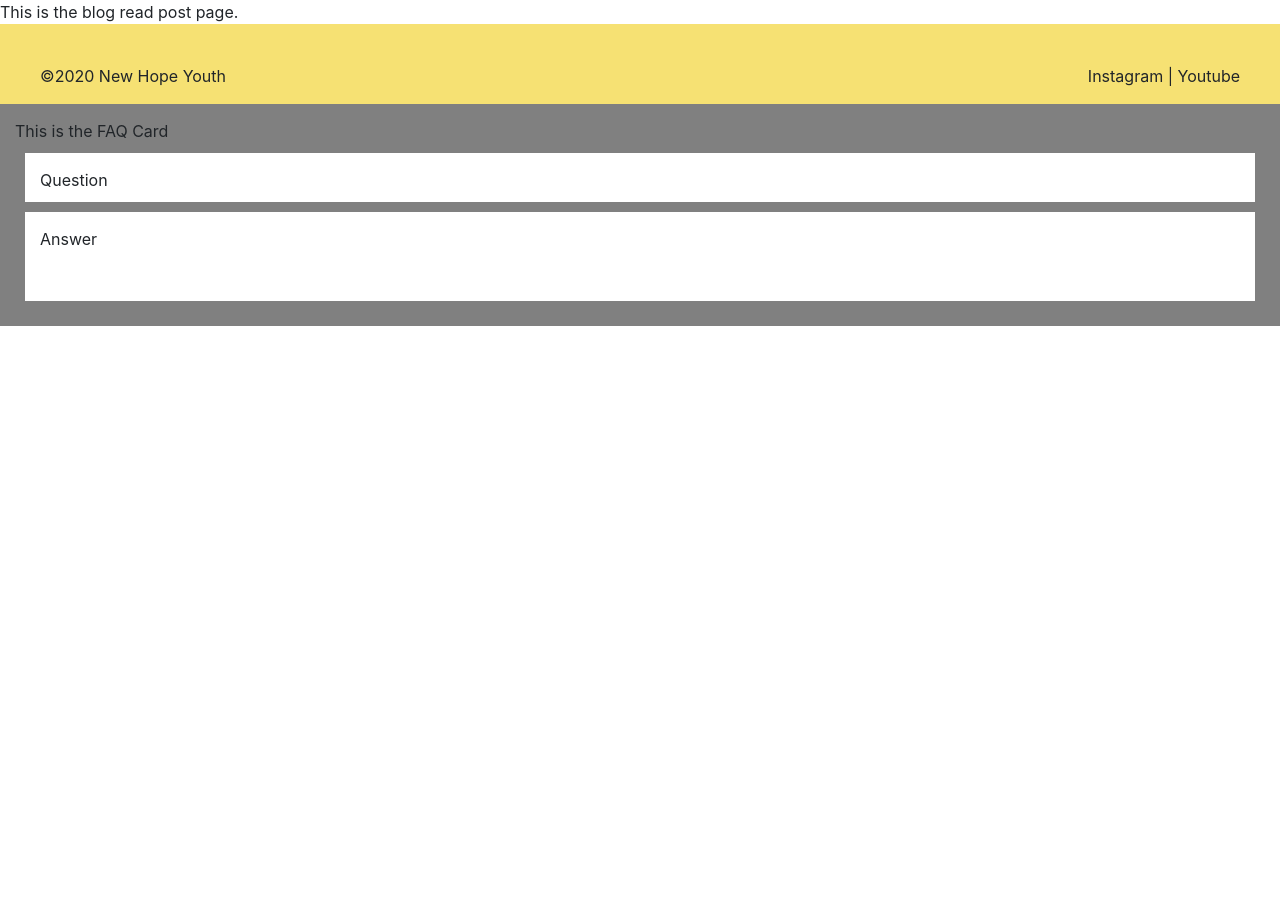
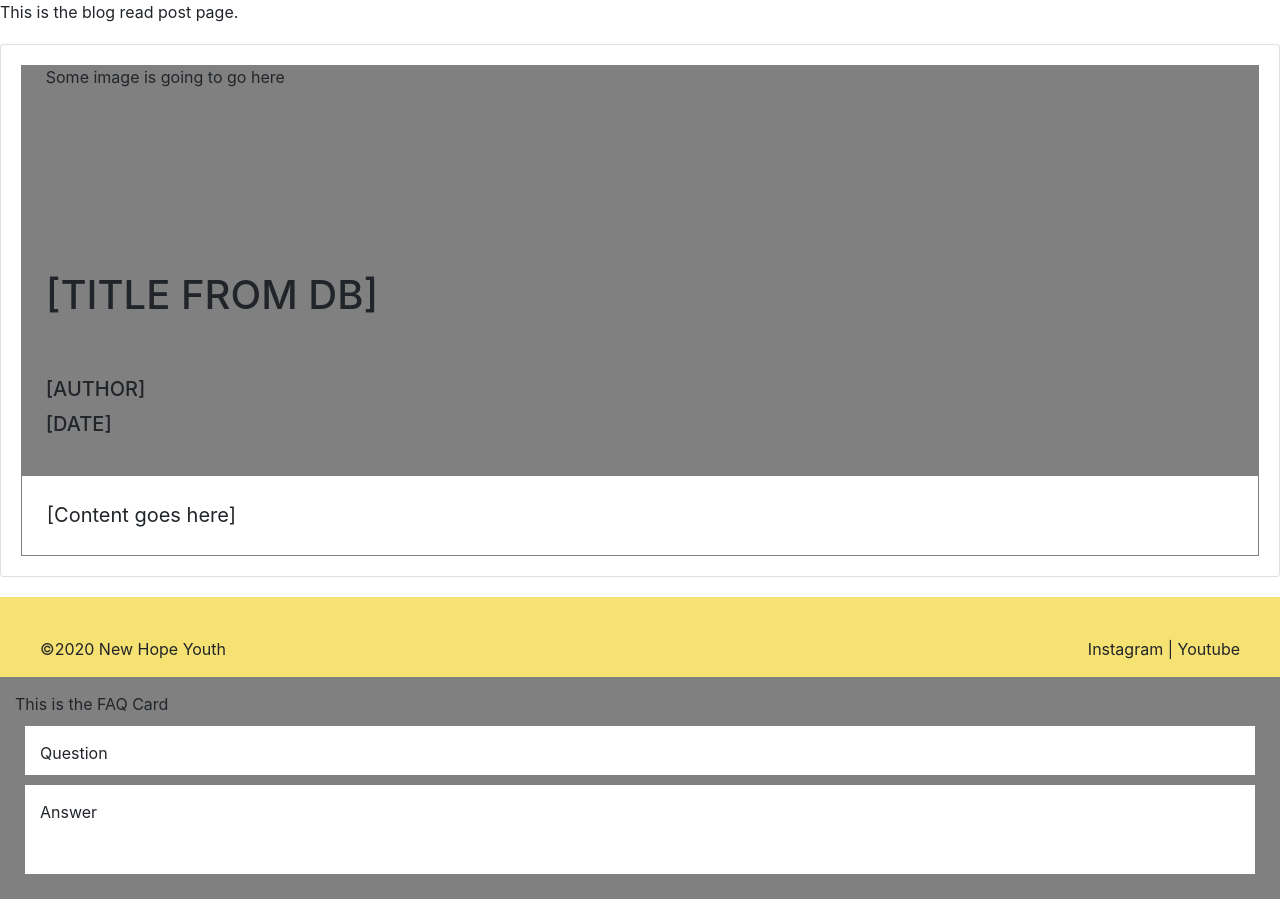
Before and after one commit to Alex-V-Huang/NewHopeYG, a React (Create React App) app in the folder website/: page /blog/read in a window 1280 px wide. Before the commit the page ends 800 px from the top, so only its background shows below. Built offline with nearby package versions, Linux system fonts and the light colour scheme.

Commit message:
Create Blog Read component

```diff
--- a/website/src/components/BlogRead/BlogRead.js
+++ b/website/src/components/BlogRead/BlogRead.js
@@ -1,10 +1,11 @@
-import React, { Component } from 'react';
-import './BlogRead.css';
+import React, { Component } from "react";
+import "./BlogRead.css";
+import Card from "react-bootstrap/Card";
 
 class BlogRead extends Component {
   // constructor(props){
-    // super(props);
-    // this.state = {};
+  // super(props);
+  // this.state = {};
   // }
 
   // componentWillMount(){}
@@ -18,7 +19,75 @@ class BlogRead extends Component {
 
   render() {
     return (
-      <div></div>
+      <div>
+        <Card
+          style={{
+            marginLeft: "auto",
+            marginRight: "auto",
+            marginTop: "20px",
+            marginBottom: "20px",
+            width: "80rem",
+            height: "50%",
+          }}
+        >
+          <Card.Body>
+            <div
+              style={{
+                backgroundColor: "gray",
+                paddingLeft: "2%",
+                paddingBottom: "2%",
+              }}
+            >
+              Some image is going to go here
+              <Card.Title
+                style={{
+                  marginTop: "15%",
+                  width: "75%",
+                  height: "100px",
+                  fontSize: "40px",
+                  textAlign: "bottom",
+                }}
+              >
+                [TITLE FROM DB]
+              </Card.Title>
+              <Card.Subtitle className="mb-2">
+                <h2
+                  style={{
+                    width: "15%",
+                    height: "30px",
+                    marginBottom: "5px",
+                    fontSize: "20px",
+                  }}
+                >
+                  [AUTHOR]
+                </h2>
+                <h2
+                  style={{
+                    width: "15%",
+                    height: "30px",
+                    marginBottom: "5px",
+                    fontSize: "20px",
+                  }}
+                >
+                  [DATE]
+                </h2>
+              </Card.Subtitle>
+            </div>
+            <div>
+              <Card.Text
+                style={{
+                  width: "100%",
+                  fontSize: "20px",
+                  padding: "2%",
+                  border: "solid gray 1px",
+                }}
+              >
+                [Content goes here]
+              </Card.Text>
+            </div>
+          </Card.Body>
+        </Card>
+      </div>
     );
   }
 }
--- a/website/src/views/ReadPostView/ReadPostView.js
+++ b/website/src/views/ReadPostView/ReadPostView.js
@@ -1,14 +1,16 @@
 import React, { Component } from "react";
 import "./ReadPostView.css";
+import BlogRead from "../../components/BlogRead/BlogRead.js";
 
 class ReadPostView extends Component {
-
-    render() {
-
-        return (
-            <div>This is the blog read post page.</div>
-        )
-    }
+  render() {
+    return (
+      <div>
+        <div>This is the blog read post page.</div>
+        <BlogRead></BlogRead>
+      </div>
+    );
+  }
 }
 
 export default ReadPostView;
```
